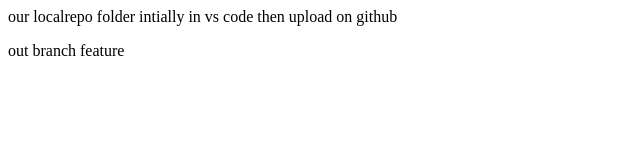
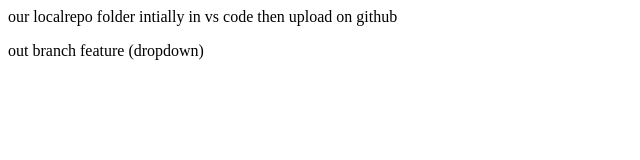
Before and after one commit to lakshya-77/lakshya-localrepo, a plain HTML site: page index.html in a window 1280 px wide. Shown: the full height of the page, 0-640 px from the left. Drawn offline with Linux system fonts and the light colour scheme.

Commit message:
add dropdown

```diff
--- a/index.html
+++ b/index.html
@@ -1,2 +1,2 @@
 <p>our localrepo folder intially in vs code then upload on github</p>
-<p>out branch feature</p>
+<p>out branch feature (dropdown)</p>
```
